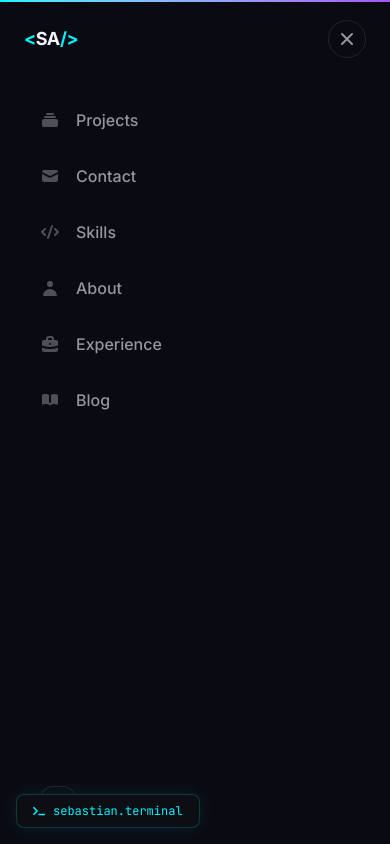
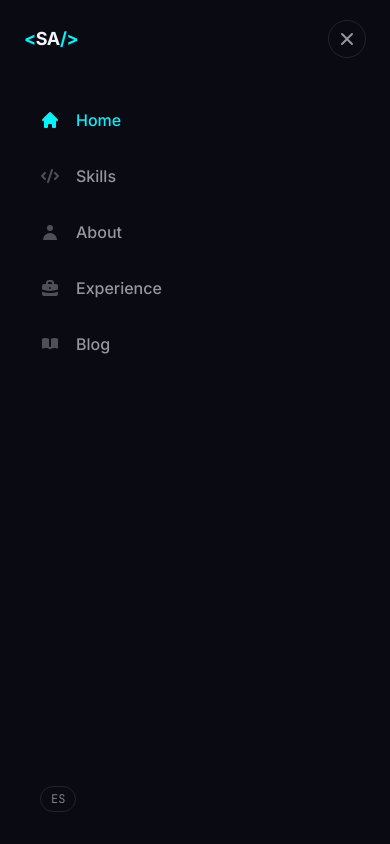
Before and after one commit to sebastian-ardila/portafolio-2026, a React (Vite) app: page / in a window 390 px wide. Both pictures are taken after a click on the button "Open menu". Shown: the top 844 px of the page. Built offline with nearby package versions, Linux system fonts and the light colour scheme.

Commit message:
Fix mobile menu: consistent links on all pages, proper fullscreen overlay

```diff
--- a/src/shared/components/Navbar.tsx
+++ b/src/shared/components/Navbar.tsx
@@ -8,11 +8,6 @@ import { SECTION_IDS } from '@/shared/utils/constants'
 import { cn } from '@/shared/utils/cn'
 import { LanguageSelector } from './LanguageSelector'
 import type { IconType } from 'react-icons'
-
-const NAV_KEYS = [
-  { key: 'projects', href: `#${SECTION_IDS.PROJECTS}`, icon: HiCollection },
-  { key: 'contact', href: `#${SECTION_IDS.CONTACT}`, icon: HiMail },
-] as const
 
 interface NavLinkItem {
   key: string
@@ -36,6 +31,11 @@ export function Navbar() {
   const isHome = location.pathname === '/'
   const { t } = useTranslation('common')
 
+  // Close mobile menu on route change
+  useEffect(() => {
+    setMobileOpen(false)
+  }, [location.pathname])
+
   useEffect(() => {
     function handleScroll() {
       setScrolled(window.scrollY > 50)
@@ -44,10 +44,22 @@ export function Navbar() {
     return () => window.removeEventListener('scroll', handleScroll)
   }, [])
 
+  // Lock body scroll when mobile menu is open
+  useEffect(() => {
+    if (mobileOpen) {
+      document.body.style.overflow = 'hidden'
+    } else {
+      document.body.style.overflow = ''
+    }
+    return () => { document.body.style.overflow = '' }
+  }, [mobileOpen])
+
   const isActive = (link: NavLinkItem) =>
     link.matchFn ? link.matchFn(location.pathname) : location.pathname === link.to
 
   return (
+    <>
+      {/* Top bar — always visible */}
       <motion.nav
         initial={{ y: -100 }}
         animate={{ y: 0 }}
@@ -68,22 +80,30 @@ export function Navbar() {
 
           {/* Desktop nav */}
           <div className="hidden items-center gap-6 md:flex">
-          {isHome &&
-            NAV_KEYS.map((link) => (
+            {isHome && (
+              <>
                 <a
-                key={link.href}
-                href={link.href}
+                  href={`#${SECTION_IDS.PROJECTS}`}
                   className={cn(
                     'flex items-center gap-1.5 text-sm font-medium transition-colors hover:text-cyan',
-                  activeSection === link.href.slice(1)
-                    ? 'text-cyan'
-                    : 'text-foreground/60'
+                    activeSection === SECTION_IDS.PROJECTS ? 'text-cyan' : 'text-foreground/60'
                   )}
                 >
-                <link.icon size={14} />
-                {t(`nav.${link.key}`)}
+                  <HiCollection size={14} />
+                  {t('nav.projects')}
                 </a>
-            ))}
+                <a
+                  href={`#${SECTION_IDS.CONTACT}`}
+                  className={cn(
+                    'flex items-center gap-1.5 text-sm font-medium transition-colors hover:text-cyan',
+                    activeSection === SECTION_IDS.CONTACT ? 'text-cyan' : 'text-foreground/60'
+                  )}
+                >
+                  <HiMail size={14} />
+                  {t('nav.contact')}
+                </a>
+              </>
+            )}
             {!isHome && (
               <Link
                 to="/"
@@ -114,15 +134,16 @@ export function Navbar() {
             <LanguageSelector />
             <button
               className="text-2xl"
-            onClick={() => setMobileOpen(!mobileOpen)}
-            aria-label="Toggle menu"
+              onClick={() => setMobileOpen(true)}
+              aria-label="Open menu"
             >
-            {mobileOpen ? <HiX /> : <HiMenuAlt3 />}
+              <HiMenuAlt3 />
             </button>
           </div>
         </div>
+      </motion.nav>
 
-      {/* Mobile menu — fullscreen */}
+      {/* Mobile menu — fullscreen overlay, separate from nav */}
       <AnimatePresence>
         {mobileOpen && (
           <motion.div
@@ -130,8 +151,8 @@ export function Navbar() {
             animate={{ opacity: 1 }}
             exit={{ opacity: 0 }}
             transition={{ duration: 0.2 }}
-            style={{ backgroundColor: '#0a0a12' }}
-            className="fixed inset-0 z-[9999] flex flex-col md:hidden"
+            style={{ backgroundColor: '#0a0a12', position: 'fixed', inset: 0, zIndex: 9999 }}
+            className="flex flex-col md:hidden"
           >
             {/* Header */}
             <div className="flex items-center justify-between px-6 py-5">
@@ -149,31 +170,22 @@ export function Navbar() {
               </button>
             </div>
 
-            {/* Nav links */}
+            {/* All nav links — always the same regardless of current page */}
             <div className="flex flex-col gap-1 px-6 pt-4">
-              {isHome &&
-                NAV_KEYS.map((link, i) => (
-                  <motion.a
-                    key={link.href}
-                    href={link.href}
+              <Link
+                to="/"
                 onClick={() => setMobileOpen(false)}
-                    initial={{ opacity: 0, x: -20 }}
-                    animate={{ opacity: 1, x: 0 }}
-                    transition={{ delay: i * 0.04 }}
-                    className="flex items-center gap-4 rounded-xl px-4 py-3.5 text-base font-medium text-foreground/60 transition-colors hover:bg-white/[0.04] hover:text-cyan"
+                className={cn(
+                  'flex items-center gap-4 rounded-xl px-4 py-3.5 text-base font-medium transition-colors hover:bg-white/[0.04]',
+                  isHome ? 'text-cyan' : 'text-foreground/60 hover:text-cyan'
+                )}
               >
-                    <link.icon size={20} className="text-foreground/30" />
-                    {t(`nav.${link.key}`)}
-                  </motion.a>
-                ))}
-              {PAGE_LINKS.map((link, i) => (
-                <motion.div
+                <HiHome size={20} className={isHome ? 'text-cyan' : 'text-foreground/30'} />
+                {t('nav.home')}
+              </Link>
+              {PAGE_LINKS.map((link) => (
+                <Link
                   key={link.to}
-                  initial={{ opacity: 0, x: -20 }}
-                  animate={{ opacity: 1, x: 0 }}
-                  transition={{ delay: (isHome ? 2 : 0) * 0.04 + i * 0.04 }}
-                >
-                  <Link
                   to={link.to}
                   onClick={() => setMobileOpen(false)}
                   className={cn(
@@ -184,7 +196,6 @@ export function Navbar() {
                   <link.icon size={20} className={isActive(link) ? 'text-cyan' : 'text-foreground/30'} />
                   {t(`nav.${link.key}`)}
                 </Link>
-                </motion.div>
               ))}
             </div>
 
@@ -195,6 +206,6 @@ export function Navbar() {
           </motion.div>
         )}
       </AnimatePresence>
-    </motion.nav>
+    </>
   )
 }
```
Lines whose indentation alone changed are shown as unchanged.
